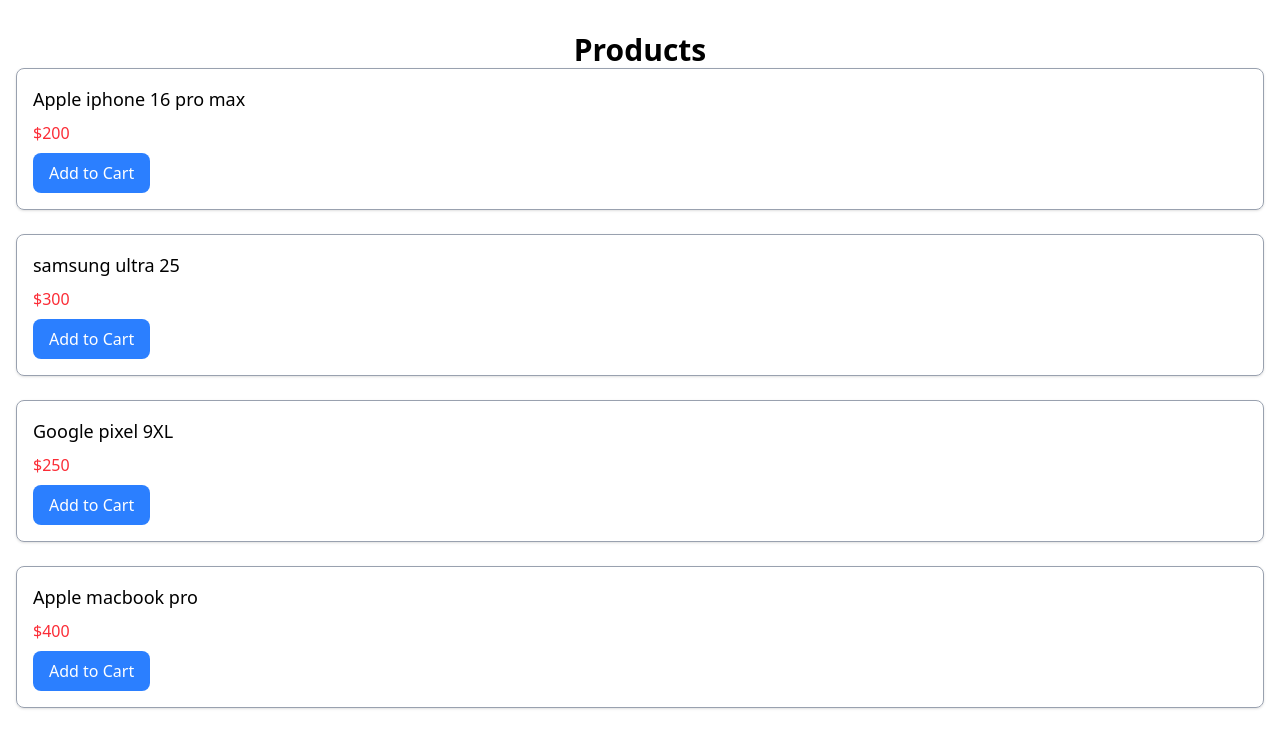
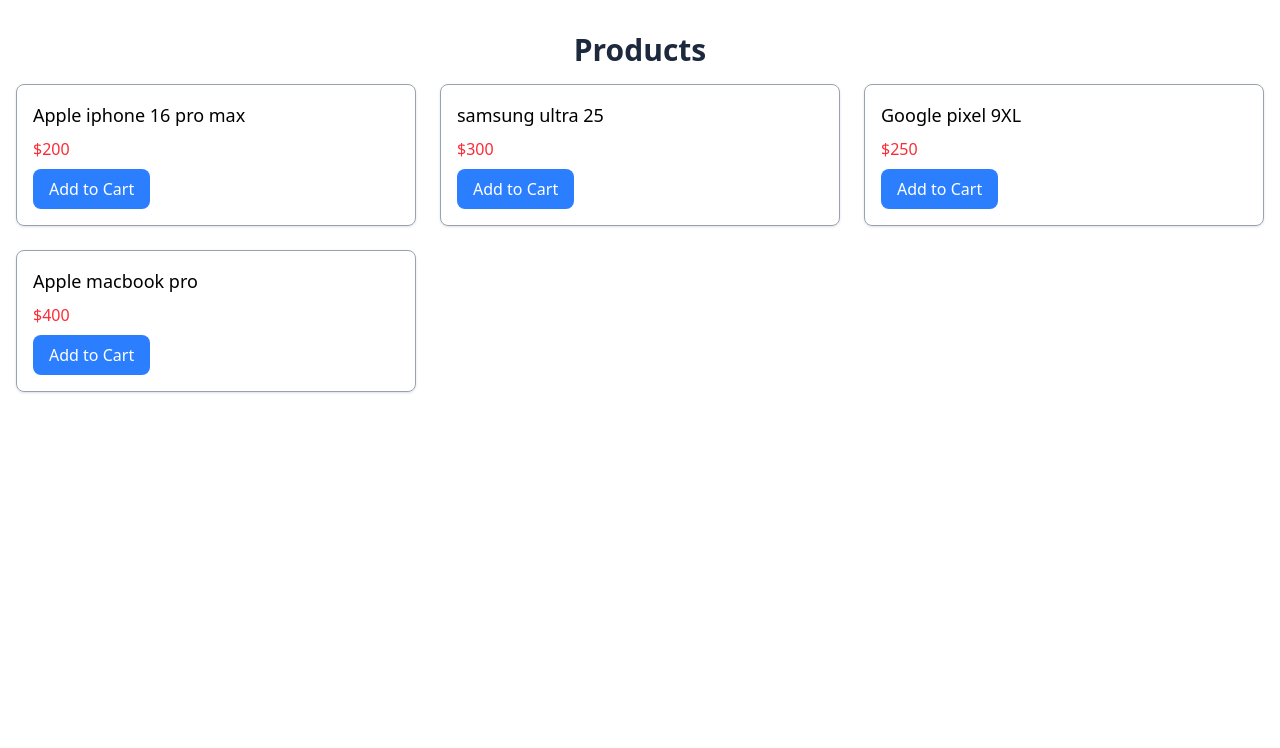
Before and after one commit to udarakalpana/shoppingcart-demo, a React (Vite) app: page / in a window 1280 px wide. Shown: the top 748 px of the page. Built offline with nearby package versions, Linux system fonts and the light colour scheme.

Commit message:
Fixed some UI issues in product list component.

```diff
--- a/src/App.tsx
+++ b/src/App.tsx
@@ -4,9 +4,11 @@
 const App = () => {
 
   return (
-          <Routes>
-              <Route path="/" element={<ProductList />} />
-          </Routes>
+         <div className="min-h-screen">
+           <Routes>
+             <Route path="/" element={<ProductList />} />
+           </Routes>
+         </div>
   )
 }
 
--- a/src/components/ProductList.tsx
+++ b/src/components/ProductList.tsx
@@ -5,8 +5,8 @@
 const ProductList: React.FC = () => {
   return (
     <div className="max-w-7xl mx-auto px-4 py-8">
-      <h2 className="text-3xl font-bold text-center">Products</h2>
-      <div className="grid grid-cols-1 gap-6">
+      <h2 className="mb-4 text-3xl font-bold text-center text-slate-800">Products</h2>
+      <div className="grid grid-cols-3 gap-6">
         {products.map((product) => (
           <Product key={product.id} product={product} />
         ))}
```
